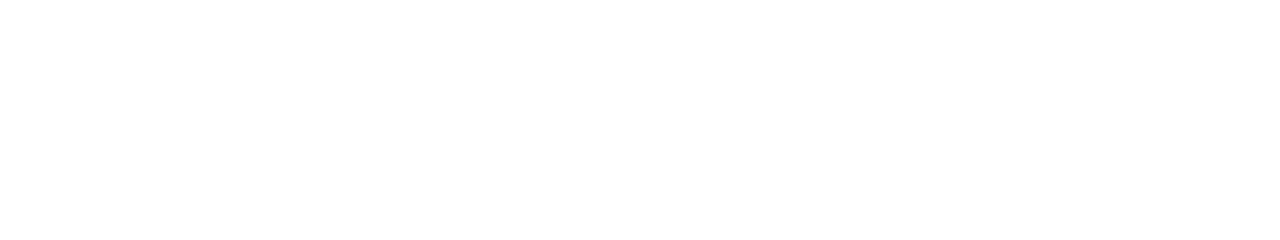
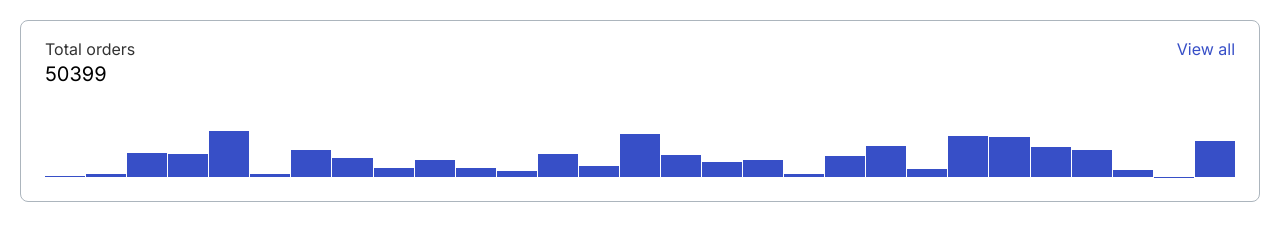
Before and after one commit to js-tasks-ru/htmlcss-20210610_ivan-saltykov, a website: page 04-lection2/01-histogram/index.html in a window 1280 px wide. Drawn offline with Linux system fonts and the light colour scheme.

Commit message:
add solution 4-1 histogram

```diff
--- a/04-lection2/01-histogram/histogram.css
+++ b/04-lection2/01-histogram/histogram.css
@@ -0,0 +1,67 @@
+.histogram{
+    background: var(--white);
+    border: 1px solid var(--grey-3);
+    box-sizing: border-box;
+    border-radius: 8px;
+    padding: 16px 24px 24px 24px;
+}
+.histogram__header{
+    display: flex;
+    justify-content: space-between;
+    margin: 0;
+}
+.histogram__header-part{
+    display: flex;
+    flex-direction: column;
+}
+.histogram__header-title{
+    opacity: 0.8;
+}
+.histogram__filter{
+    color: var(--blue);
+    text-decoration: none;
+}
+.histogram__counter,.histogram__filter, .histogram__header-title{
+    font-family: Inter;
+    font-style: normal;
+    font-weight: normal;
+    font-size: 16px;
+    line-height: 24px;
+}
+.histogram__counter{
+    font-size: 20px;
+    line-height: 26px;
+    padding-bottom: 40px;
+}
+.histogram__bars{
+    display: flex;
+    justify-content: stretch;
+    flex-wrap: nowrap;
+    width: 100%;
+    align-items: flex-end;
+    flex-direction: row;
+    height: 50px;
+    animation: appear 0.6s ease-out;
+}
+@keyframes appear {
+    0% {
+        transform: scaleY(0);
+        transform-origin: bottom center;
+    }
+    50% {
+        transform: scaleY(0);
+        transform-origin: bottom center;
+    }
+    100% {
+        transform: scaleY(1);
+        transform-origin: bottom center;
+    }
+  }
+.histogram__bar{
+    flex: 1 0 auto;
+    margin-right: 1px;
+    background: var(--blue);
+}
+.histogram__bar:last-child {
+    margin-right: 0;
+  }
--- a/04-lection2/01-histogram/index.html
+++ b/04-lection2/01-histogram/index.html
@@ -2,10 +2,60 @@
 <!-- Страница с гистограммой -->
 <html lang="ru">
     <head>
+        <link rel="stylesheet" href="../../assets/css/normalize.css">
         <link rel="stylesheet" href="../../assets/css/main.css">
         <link rel="stylesheet" href="./histogram.css">
     </head>
     <body>
-
+        <div style="padding: 20px;">
+            <div class="histogram">
+                <div class="histogram__header">
+                    <div class="histogram__header-part">
+                        <span class="histogram__header-title">Total orders</span>
+                        <span class="histogram__counter">50399</span>
+                    </div>
+                    <div lass="histogram__header-part">
+                        <a href="#" class="histogram__filter">View all</a>
+                    </div>
+                </div>
+                <div class="histogram__bars">
+                    <div class="histogram__bar"></div>
+                    <div class="histogram__bar"></div>
+                    <div class="histogram__bar"></div>
+                    <div class="histogram__bar"></div>
+                    <div class="histogram__bar"></div>
+                    <div class="histogram__bar"></div>
+                    <div class="histogram__bar"></div>
+                    <div class="histogram__bar"></div>
+                    <div class="histogram__bar"></div>
+                    <div class="histogram__bar"></div>
+                    <div class="histogram__bar"></div>
+                    <div class="histogram__bar"></div>
+                    <div class="histogram__bar"></div>
+                    <div class="histogram__bar"></div>
+                    <div class="histogram__bar"></div>
+                    <div class="histogram__bar"></div>
+                    <div class="histogram__bar"></div>
+                    <div class="histogram__bar"></div>
+                    <div class="histogram__bar"></div>
+                    <div class="histogram__bar"></div>
+                    <div class="histogram__bar"></div>
+                    <div class="histogram__bar"></div>
+                    <div class="histogram__bar"></div>
+                    <div class="histogram__bar"></div>
+                    <div class="histogram__bar"></div>
+                    <div class="histogram__bar"></div>
+                    <div class="histogram__bar"></div>
+                    <div class="histogram__bar"></div>
+                    <div class="histogram__bar"></div>
+                </div>
+            </div>
+        </div>
     </body>
+    <script>
+        let histogramBars = document.getElementsByClassName("histogram__bar");
+        Array.from(histogramBars).forEach((bar) => {
+            bar.style.height = `${Math.floor(Math.random() * 100) + 1}%`;
+        });
+    </script>
 </html>
```
